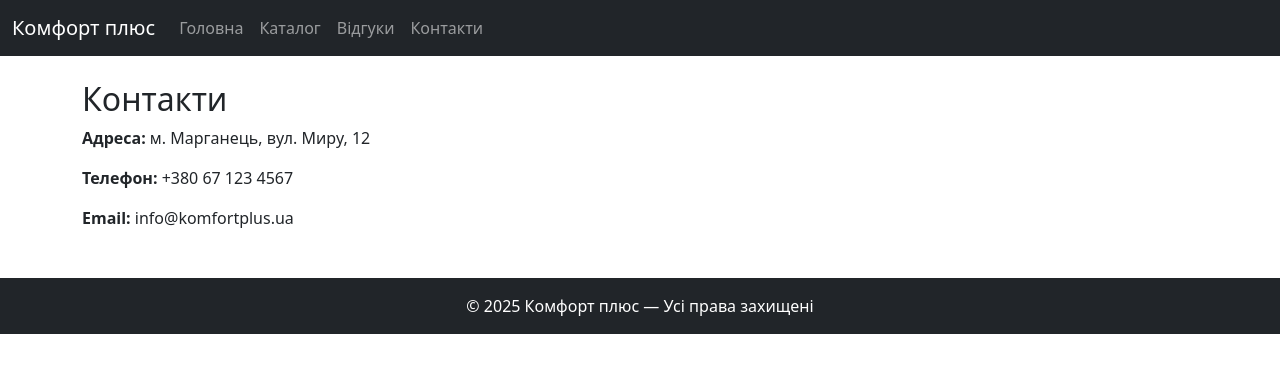
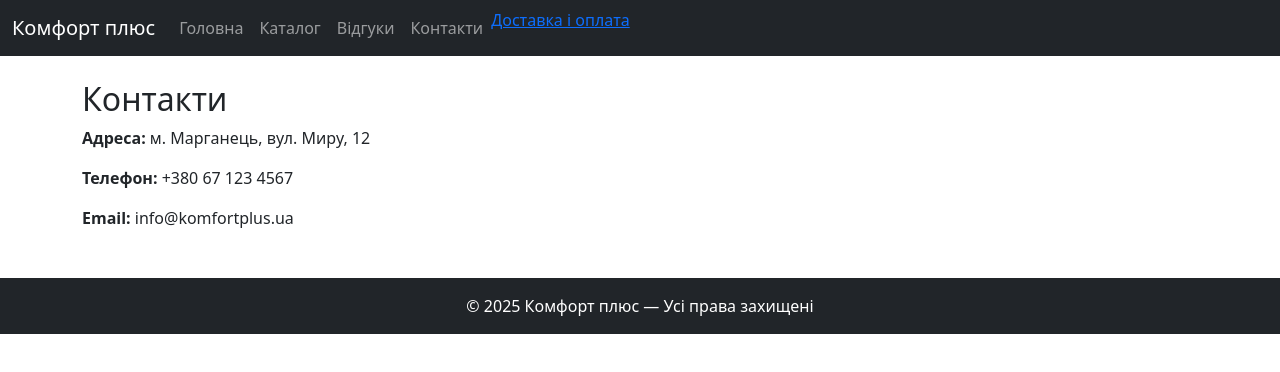
Before and after one commit to DavidRabota/KomfortPlus, a plain HTML site: page contacts.html in a window 1280 px wide. Drawn offline with nearby package versions, Linux system fonts and the light colour scheme.

Commit message:
Update contacts.html

```diff
--- a/contacts.html
+++ b/contacts.html
@@ -17,6 +17,7 @@
         <li class="nav-item"><a class="nav-link" href="catalog.html">Каталог</a></li>
         <li class="nav-item"><a class="nav-link" href="reviews.html">Відгуки</a></li>
         <li class="nav-item"><a class="nav-link" href="contacts.html">Контакти</a></li>
+        <li><a href="dostavka-i-oplata.html">Доставка і оплата</a></li>
       </ul>
     </div>
   </div>
```
